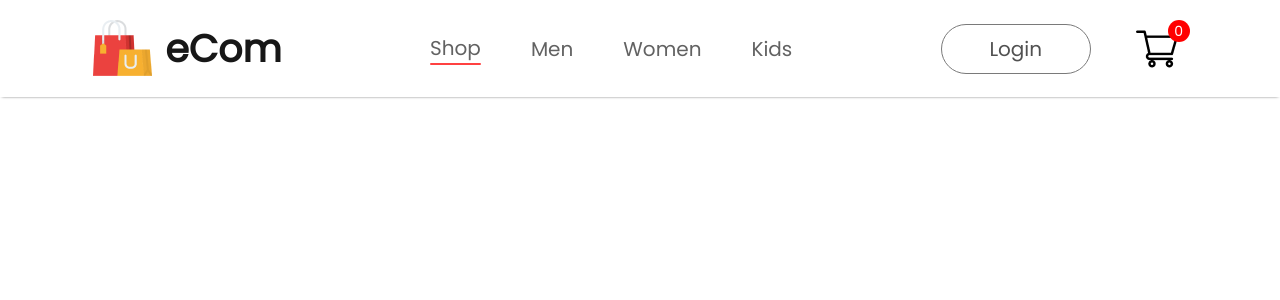
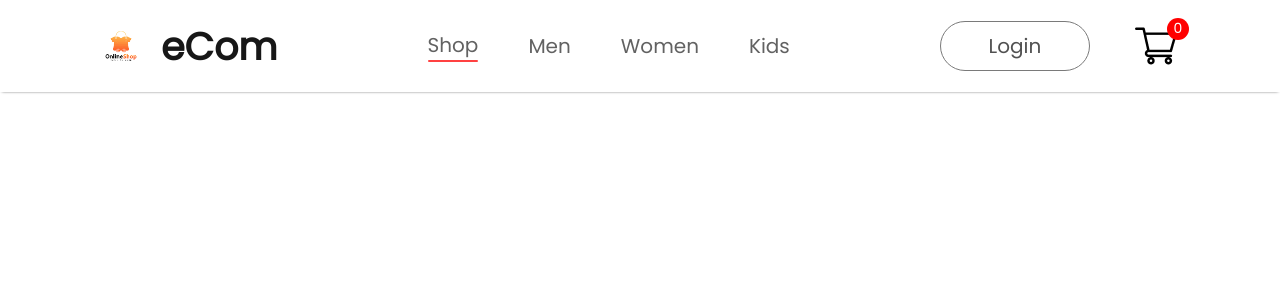
Before and after one commit to Sonu8544/eCommerce-Web-App, a React (Vite) app: page / in a window 1280 px wide. Shown: the top 300 px of the page. Built offline with nearby package versions, Linux system fonts and the light colour scheme.

Commit message:
Fix nav logo

```diff
--- a/src/components/Navbar/Navbar.css
+++ b/src/components/Navbar/Navbar.css
@@ -5,19 +5,23 @@
     box-shadow: 0 1px 3px -2px black;
 }
 
-.nav-logo{
+.nav-logo {
     display: flex;
     align-items: center;
     gap: 10px;
 }
 
-.nav-logo p{
+.nav-logo-img {
+    max-height: 60px;
+}
+
+.nav-logo p {
     color: var(--logo-color);
     font-size: 38px;
     font-weight: 600;
 }
 
-.nav-menu{
+.nav-menu {
     display: flex;
     align-items: center;
     list-style: none;
@@ -27,7 +31,7 @@
     font-weight: 500;
 }
 
-.nav-menu li{
+.nav-menu li {
     display: flex;
     flex-direction: column;
     align-items: center;
@@ -36,12 +40,12 @@
     cursor: pointer;
 }
 
-.nav-menu hr{
+.nav-menu hr {
     border: none;
     width: 100%;
     height: 2px;
     border-radius: 10px;
-   background: var(--nav-active-color);
+    background: var(--nav-active-color);
 }
 
 .nav-login-cart {
@@ -50,7 +54,7 @@
     gap: 45px;
 }
 
-.nav-login-cart button{
+.nav-login-cart button {
     width: 150px;
     height: 50px;
     outline: none;
@@ -63,7 +67,7 @@
     cursor: pointer;
 }
 
-.nav-login-cart button:active{
+.nav-login-cart button:active {
     background-color: #f3f3f3;
 }
 
--- a/src/components/Navbar/Navbar.jsx
+++ b/src/components/Navbar/Navbar.jsx
@@ -1,7 +1,8 @@
 import React, { useState } from 'react'
 import "./Navbar.css"
-import logo from "../Assets/logo.png"
+// import logo from "../Assets/logo.png"
 import cart_icon from '../Assets/cart_icon.png'
+import shop_logo from '../Assets/shop_logo.png'
 
 const Navbar = () => {
 
@@ -10,7 +11,7 @@ const Navbar = () => {
     <>
       <div className="page-width navbar">
         <div className="nav-logo">
-          <img src={logo} alt="Nav logo" />
+          <img className='nav-logo-img' src={shop_logo} alt="Nav logo" />
           <p>eCom</p>
         </div>
 
```
Also changed, not shown: src/components/Assets/shop_logo.png (added).
